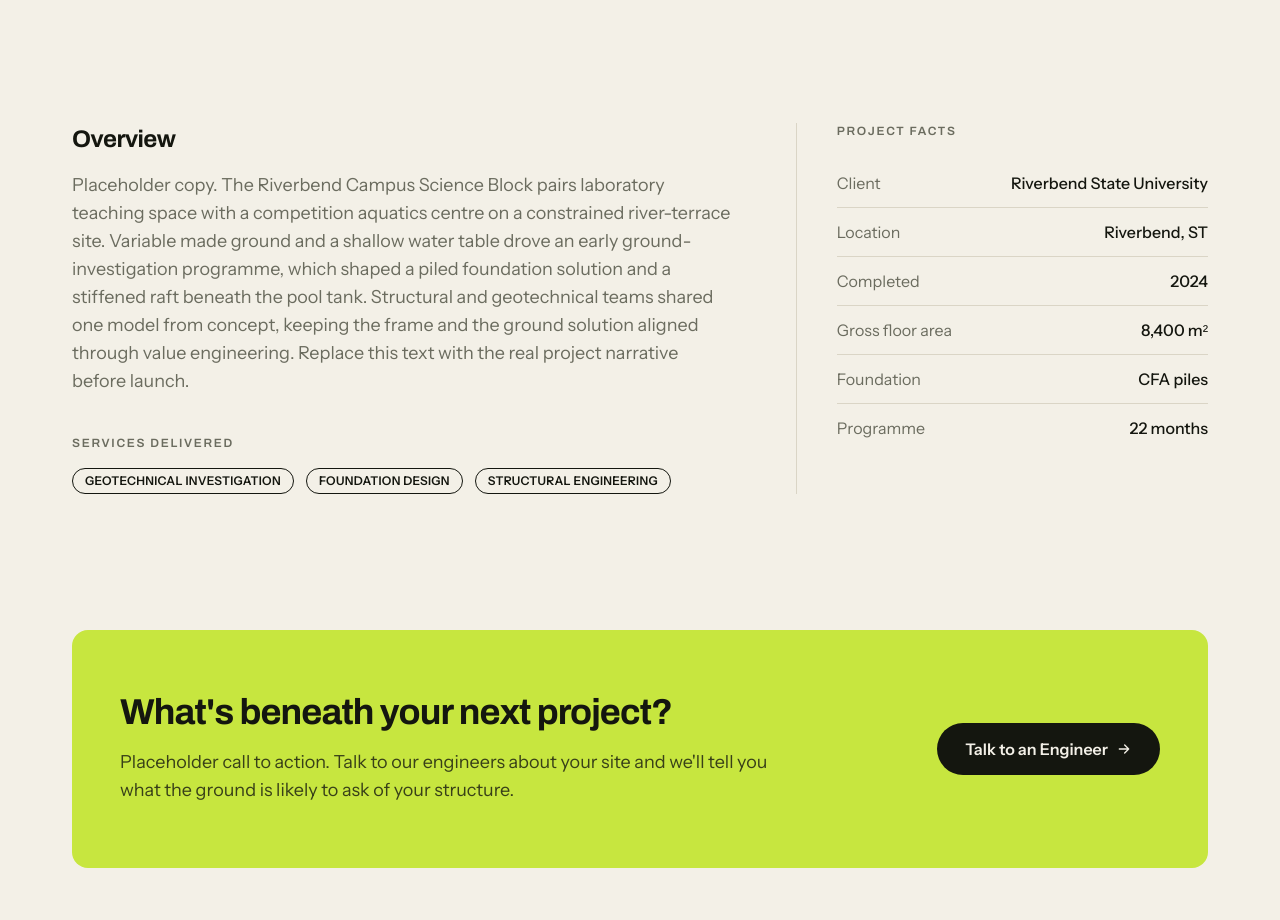
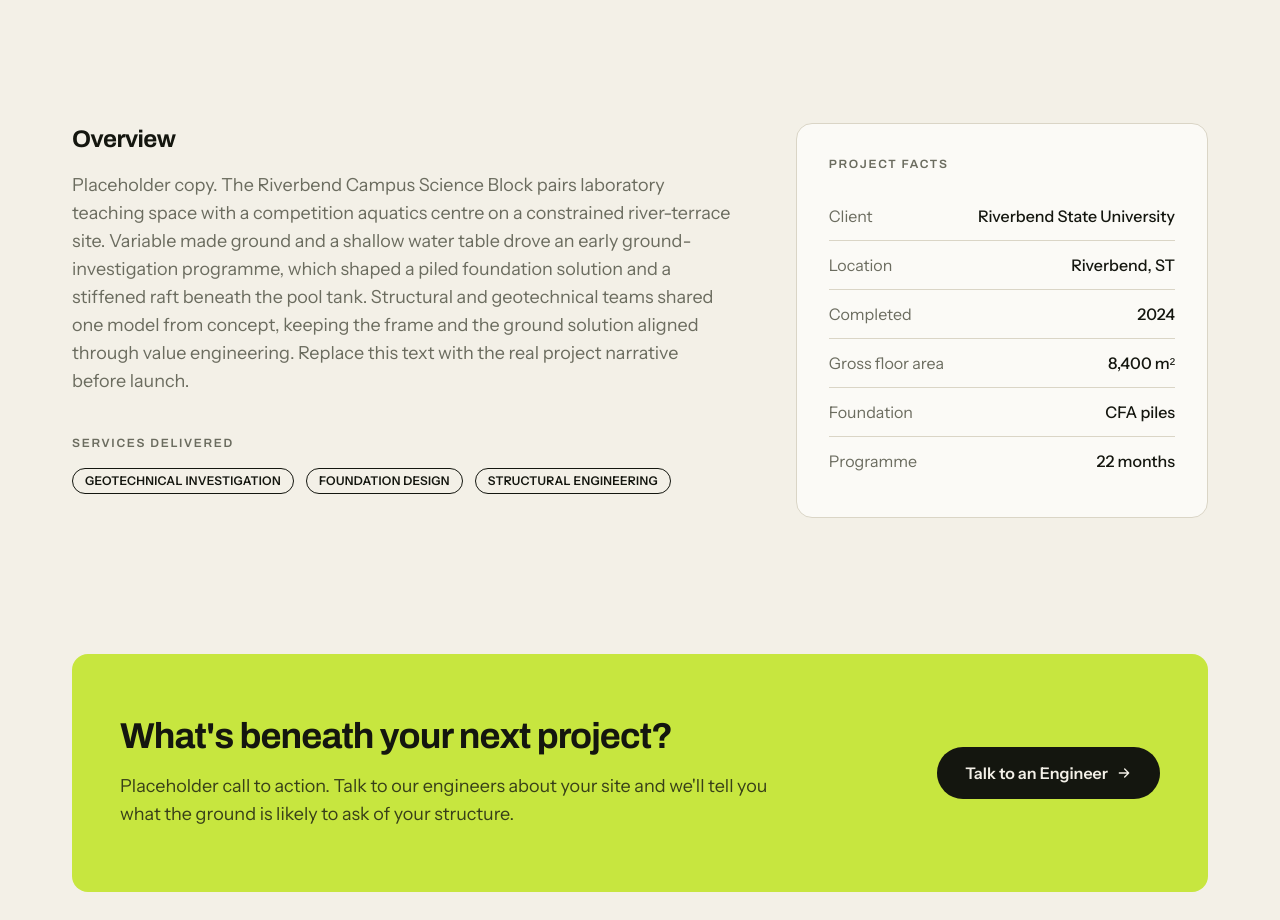
Before and after one commit to Progressive-Byte/soil-structure, a Next.js app: page /projects/riverbend-campus-science-block in a window 1280 px wide. Shown: the part 1000-1920 px from the top of the page. Built offline with nearby package versions, Linux system fonts and the light colour scheme; no server answers.

Commit message:
Update ProjectDetailPage styling for improved layout and readability

```diff
--- a/app/projects/[slug]/page.tsx
+++ b/app/projects/[slug]/page.tsx
@@ -97,7 +97,7 @@ export default async function ProjectDetailPage({ params }: Params) {
             )}
           </div>
 
-          <aside className="lg:border-l lg:border-line lg:pl-10">
+          <aside className="rounded-card border border-line bg-bone-50 p-6 md:p-8">
             <h2 className="text-eyebrow font-semibold uppercase text-muted">Project facts</h2>
             <dl className="mt-5 divide-y divide-line">
               <div className="flex justify-between gap-4 py-3">
```
